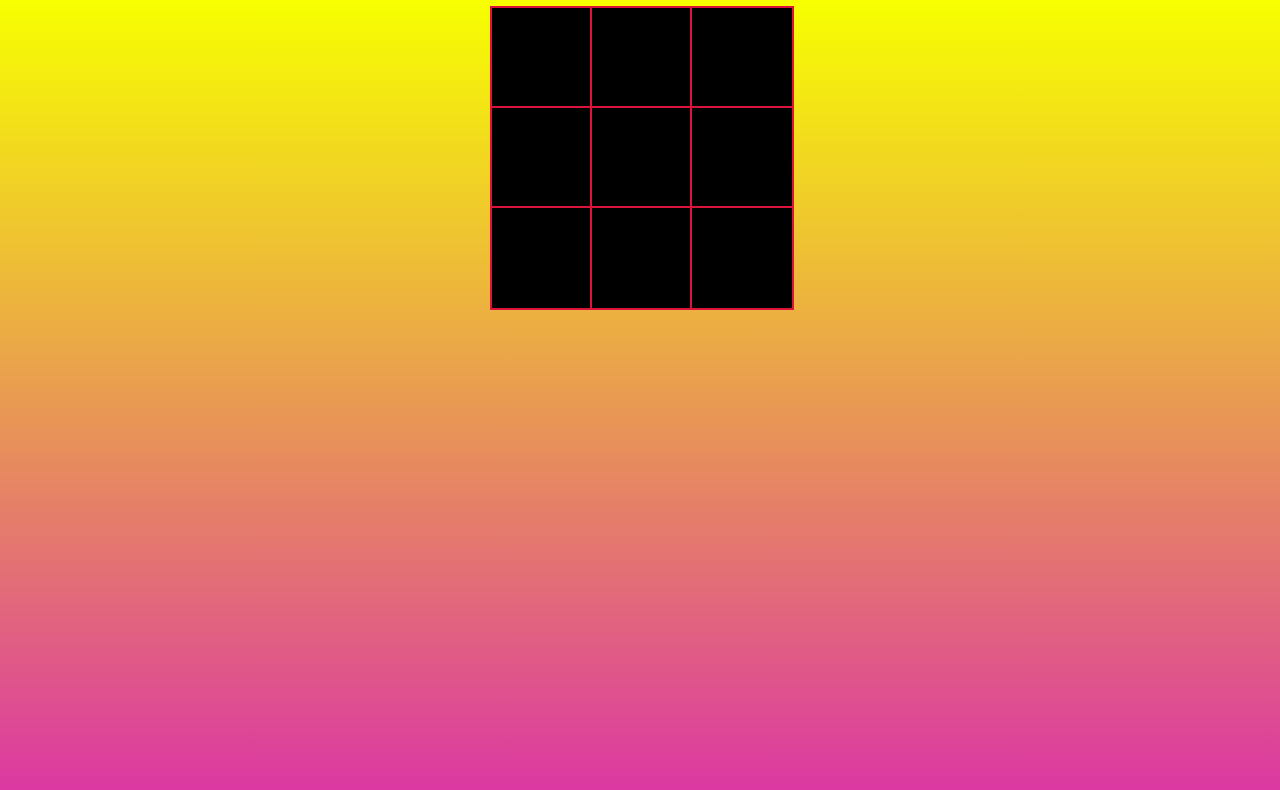
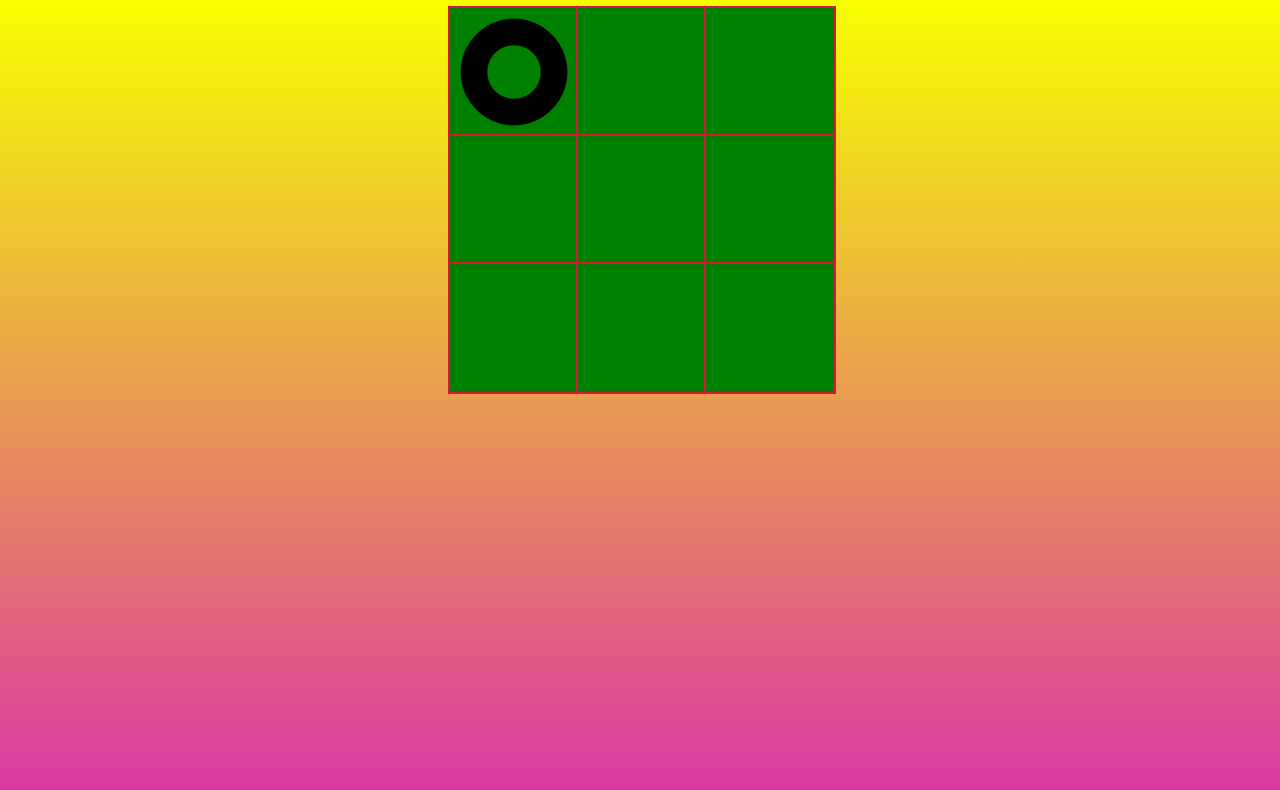
Before and after one commit to Sammmy22/TicTacToe, a plain HTML site: page index.html in a window 1280 px wide. Both pictures are taken after a click on the element 542 px from the left and 58 px from the top of the page. Drawn offline with Linux system fonts and the light colour scheme.

Commit message:
basic visualization

```diff
--- a/index.html
+++ b/index.html
@@ -8,6 +8,7 @@
     <link rel="stylesheet" href="styles.css" />
   </head>
   <body>
+    <div id="turn"></div>
     <div id="main-grid">
       <div class="tiles"></div>
       <div class="tiles"></div>
--- a/script.js
+++ b/script.js
@@ -1,7 +1,22 @@
 const tiles = document.querySelectorAll(".tiles");
 
+let turn = 0;
 for (let i = 0; i < tiles.length; i++) {
   tiles[i].addEventListener("click", function () {
     // alert("Tile clicked");
+    turn++;
+
+    if (tiles[i].classList.contains("x")) {
+      console.log("This tile already has x tile");
+      turn--;
+    }
+
+    if (tiles[i].classList.contains("o")) {
+      console.log("This tile already has o tile");
+      turn--;
+    }
+
+    console.log(turn);
+    tiles[i].classList.add(turn % 2 == 0 ? "x" : "o");
   });
 }
--- a/styles.css
+++ b/styles.css
@@ -9,20 +9,34 @@ html {
 
 #main-grid {
   margin: auto;
-  width: 300px;
-  height: 300px;
+  width: 384px;
+  height: 384px;
   background-color: aqua;
   justify-content: center;
   align-items: center;
   display: grid;
-  grid-template-columns: repeat(3, 100px);
-  grid-template-rows: repeat(3, 100px);
+  grid-template-columns: repeat(3, 128px);
+  grid-template-rows: repeat(3, 128px);
 }
 
 .tiles {
-  background-color: black;
+  background-color: green;
   display: inline-block;
   border: 2px solid crimson;
-  width: 100px;
-  height: 100px;
+  width: 128px;
+  height: 128px;
 }
+
+#turn {
+  display: inline;
+}
+
+.x {
+  background-image: url(Icons/x.png);
+  background-repeat: no-repeat;
+}
+
+.o {
+  background-image: url(Icons/o.png);
+  background-repeat: no-repeat;
+}
```
Also changed, not shown: Icons/o.png (added), Icons/x.png (added).
